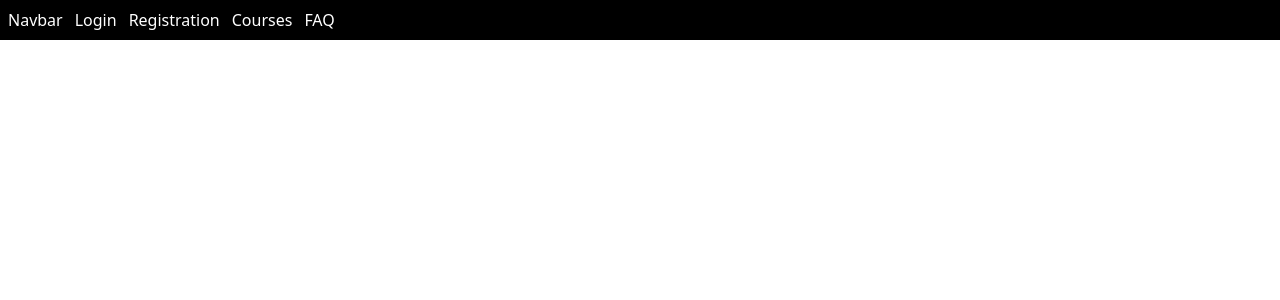
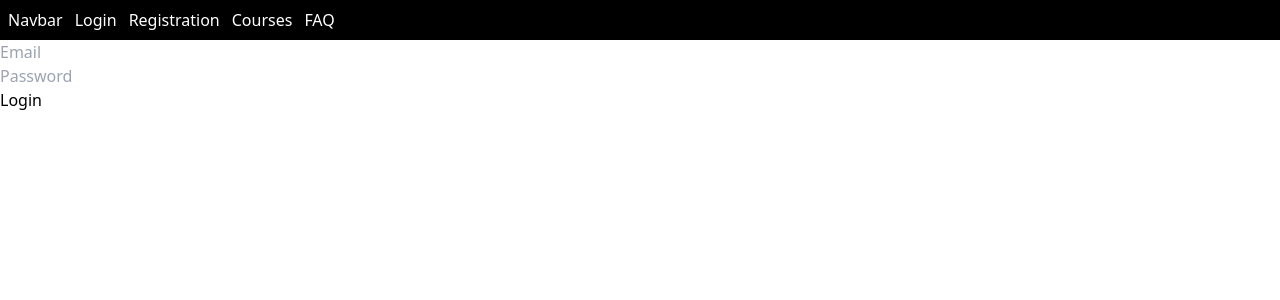
Before and after one commit to mhim1848/allamvizsga, a Next.js app in the folder unistash/: page /login in a window 1280 px wide. Shown: the top 300 px of the page. Built offline with nearby package versions, Linux system fonts and the light colour scheme.

Commit message:
Epic LoginForm

```diff
--- a/unistash/components/LoginForm.jsx
+++ b/unistash/components/LoginForm.jsx
@@ -1,3 +1,38 @@
+import { useState } from "react";
+
 export default function LoginForm() {
-  return <></>;
+  const [email, setEmail] = useState();
+  const [password, setPassword] = useState();
+
+  const handleSubmit = () => {};
+
+  return (
+    <form onSubmit={handleSubmit} className="container">
+      <div className="field">
+        <input
+          className="input"
+          type="email"
+          placeholder="Email"
+          required
+          value={email}
+          onChange={(e) => setEmail(e.target.value)}
+        />
+      </div>
+      <div className="field">
+        <input
+          className="input"
+          type="password"
+          placeholder="Password"
+          required
+          value={password}
+          onChange={(e) => setPassword(e.target.value)}
+        />
+      </div>
+      <div className="field">
+        <button type="submit" className="validButton">
+          Login
+        </button>
+      </div>
+    </form>
+  );
 }
--- a/unistash/pages/login.jsx
+++ b/unistash/pages/login.jsx
@@ -1,5 +1,10 @@
 import { Form, Formik, ErrorMessage, Field } from "formik";
+import LoginForm from "../components/LoginForm";
 
 export default function Login(props) {
-  return <></>;
+  return (
+    <>
+      <LoginForm />
+    </>
+  );
 }
```
